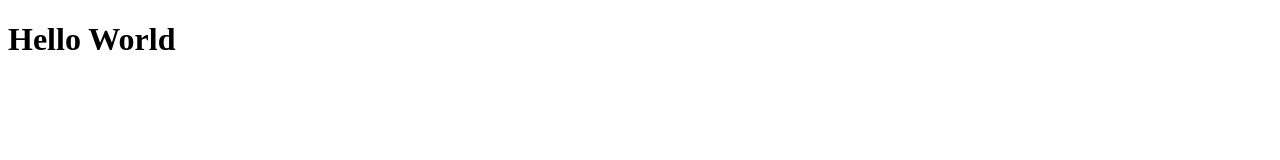
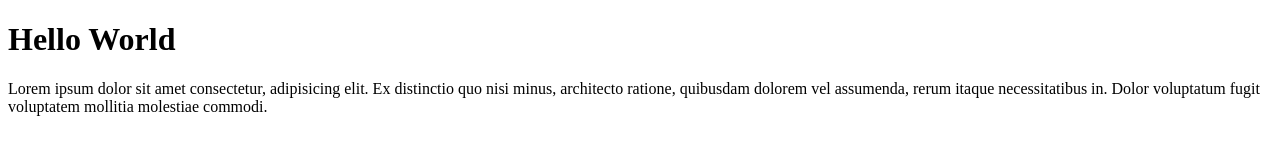
Before and after one commit to CECILIA-ndegwa/git_project, a plain HTML site: page index.html in a window 1280 px wide. Drawn offline with Linux system fonts and the light colour scheme.

Commit message:
Added a Paragraph

```diff
--- a/index.html
+++ b/index.html
@@ -8,5 +8,6 @@
 </head>
 <body>
     <h1>Hello World</h1>
+  <p>  Lorem ipsum dolor sit amet consectetur, adipisicing elit. Ex distinctio quo nisi minus, architecto ratione, quibusdam dolorem vel assumenda, rerum itaque necessitatibus in. Dolor voluptatum fugit voluptatem mollitia molestiae commodi.</p>
 </body>
 </html>
```
